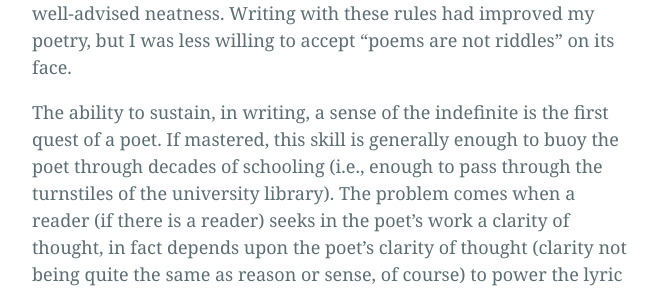
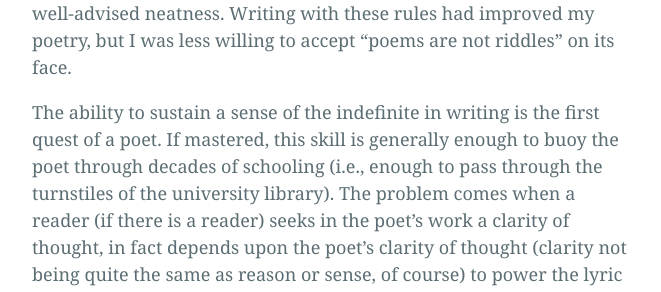
Before and after one commit to bliss-st/ss-website, a Jekyll site: the page built from _posts/2022-8-1-liberation-liminality-part-one.md, in a window 1280 px wide and 900 px high, scrolled down 795 px. Shown: the part 160-452 px from the top of the window, without its empty margins (308-969 px from the left). Built offline with Jekyll 4.4.1, drawn with Linux system fonts in a browser that asks for light colours; some of the changed text lies outside the part shown.

```diff
--- a/_posts/2022-8-1-liberation-liminality-part-one.md
+++ b/_posts/2022-8-1-liberation-liminality-part-one.md
@@ -9,7 +9,7 @@ tags: []
 
 “Poems are not riddles,” a poetry professor once said to me. Her task was to produce five graduate students a year capable of writing a palatable thirty to sixty pages of poetry—no small project, more easily accomplished by edicts than koans. Other of her directives included the omission of any words pertaining to food or bodily functions, as well as a visual pleasantness on the page—all to say, a well-advised neatness. Writing with these rules had improved my poetry, but I was less willing to accept “poems are not riddles” on its face.
 
-The ability to sustain, in writing, a sense of the indefinite is the first quest of a poet. If mastered, this skill is generally enough to buoy the poet through decades of schooling (i.e., enough to pass through the turnstiles of the university library). The problem comes when a reader (if there is a reader) seeks in the poet’s work a clarity of thought, in fact depends upon the poet’s clarity of thought (clarity not being quite the same as reason or sense, of course) to power the lyric engine. Those who can think and express themselves clearly and those who have chosen to write poetry only occasionally overlap. One could argue that those with a clear understanding of the world around them typically have no need to write poetry, as they have found more straightforward ways of “marrying their lives to their lives,” in the words of Wendy Battin.
+The ability to sustain a sense of the indefinite in writing is the first quest of a poet. If mastered, this skill is generally enough to buoy the poet through decades of schooling (i.e., enough to pass through the turnstiles of the university library). The problem comes when a reader (if there is a reader) seeks in the poet’s work a clarity of thought, in fact depends upon the poet’s clarity of thought (clarity not being quite the same as reason or sense, of course) to power the lyric engine. Those who can think and express themselves clearly and those who have chosen to write poetry only occasionally overlap. One could argue that those with a clear understanding of the world around them typically have no need to write poetry, as they have found more straightforward ways of “marrying their lives to their lives,” in the words of Wendy Battin.
 
 Like a riddle, a poem must tip its hat to clarity of thought, or it is glossolalia. The reader/listener must be able to trust the structure, even if it is thin as a tightrope. The fact that a poem must be produced intentionally—that a poem cannot be generated by a human writing automatically, or a computer, or a band of monkeys on typewriters—is highly debatable, but even the surrealists credited the dream to the dreamer. To say that a poem must be produced intentionally, and must at least nod to this fact, whether through form, affect, syntax, or some other logic, is not to exclude the presence of the muse or spirit in a poem, something “else” with uncanny powers—but to say that that other “thing” (whatever it is) must be invited in <em>by someone</em>. Equally important, that door must remain open. Unlike a riddle, a poem cannot shut at its apparent conclusion—it must continue to scintillate after the epiphanic moment of the punchline.
 
```
